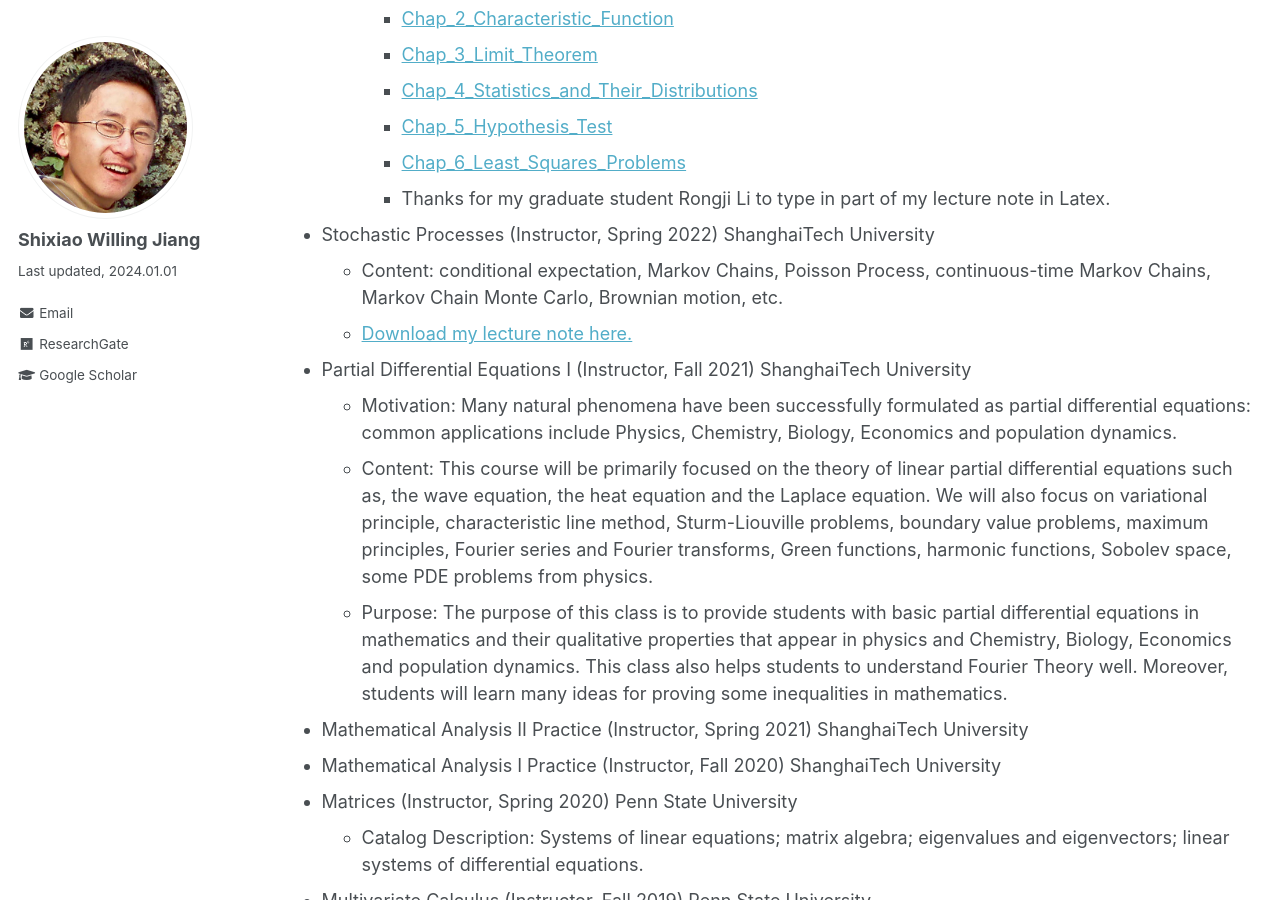
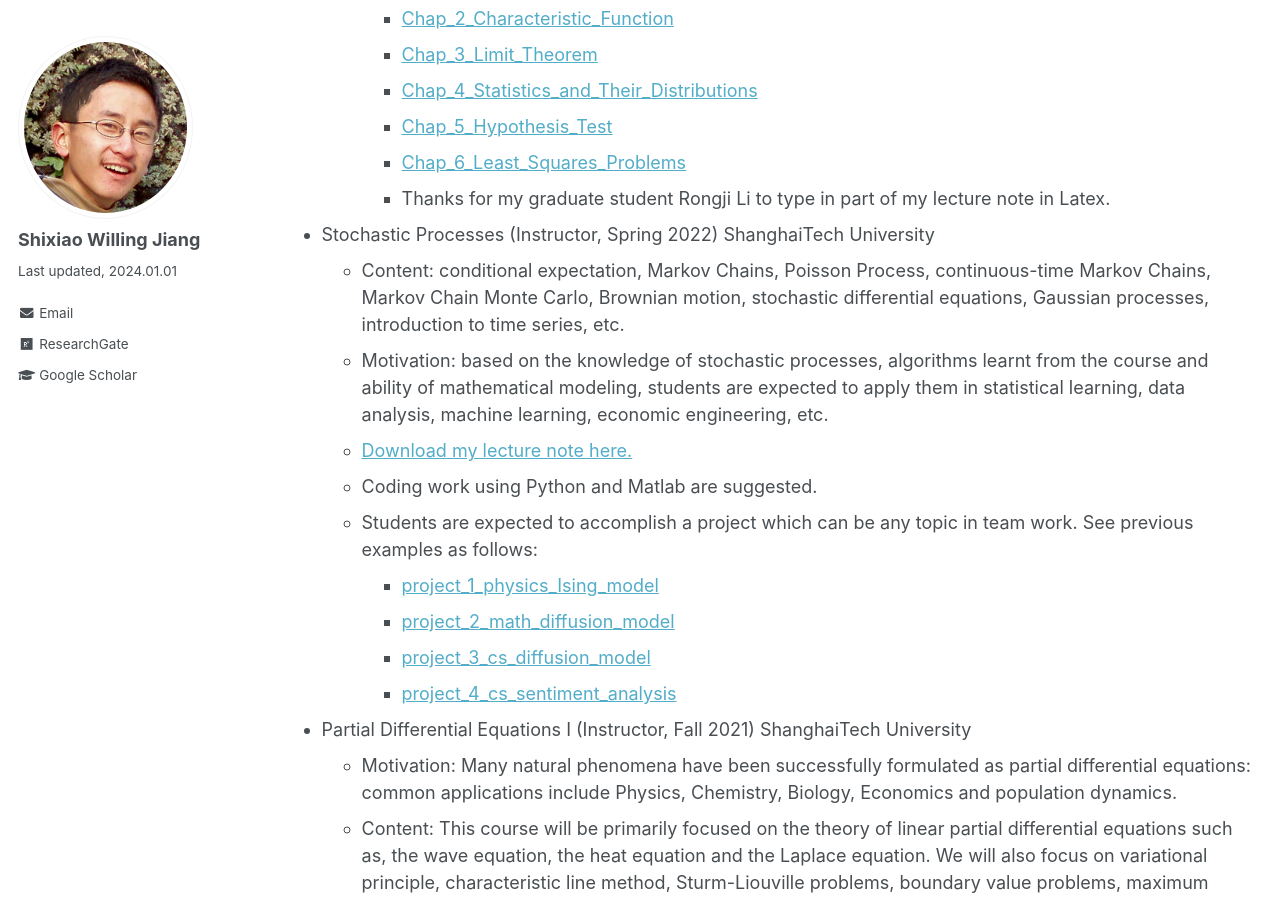
Before and after one commit to willingjiang/willingjiang.github.io, a Jekyll site: the page built from _pages/teachings.md, in a window 1280 px wide and 900 px high, scrolled down 1203 px. Built offline with Jekyll 4.4.1, drawn with Linux system fonts in a browser that asks for light colours.

Commit message:
Update teachings.md

```diff
--- a/_pages/teachings.md
+++ b/_pages/teachings.md
@@ -42,8 +42,15 @@ author_profile: true
     * Thanks for my graduate student Rongji Li to type in part of my lecture note in Latex.
 
 * Stochastic Processes (Instructor, Spring 2022) ShanghaiTech University
-  * Content: conditional expectation, Markov Chains, Poisson Process,  continuous-time Markov Chains, Markov Chain Monte Carlo, Brownian motion, etc.
+  * Content: conditional expectation, Markov Chains, Poisson Process,  continuous-time Markov Chains, Markov Chain Monte Carlo, Brownian motion, stochastic differential equations, Gaussian processes, introduction to time series, etc.
+  * Motivation: based on the knowledge of stochastic processes, algorithms learnt from the course and ability of mathematical modeling, students are expected to apply them in statistical learning, data analysis, machine learning, economic engineering, etc.
   * [Download my lecture note here.](http://willingjiang.github.io/files/Stochastic_Chap_All.pdf)
+  * Coding work using Python and Matlab are suggested.
+  * Students are expected to accomplish a project which can be any topic in team work. See previous examples as follows:
+    * [project_1_physics_Ising_model](http://willingjiang.github.io/files/group1_Phys_ZhangXuanling_ZhaoYanzhi_ZhaiYizhou.pdf)
+    * [project_2_math_diffusion_model](http://willingjiang.github.io/files/group2_Math_WangWennan_DingLecong_GuanJingrong.pdf)
+    * [project_3_cs_diffusion_model](http://willingjiang.github.io/files/group3_CS_WangBangjie.pdf)
+    * [project_4_cs_sentiment_analysis ](http://willingjiang.github.io/files/group4_CS_XueWenhao_LiuZihan_WangJunjie.pdf)
 
 * Partial Differential Equations I (Instructor, Fall 2021) ShanghaiTech University
   * Motivation: Many natural phenomena have been successfully formulated as partial differential equations: common applications include Physics, Chemistry, Biology, Economics and population dynamics.
```
